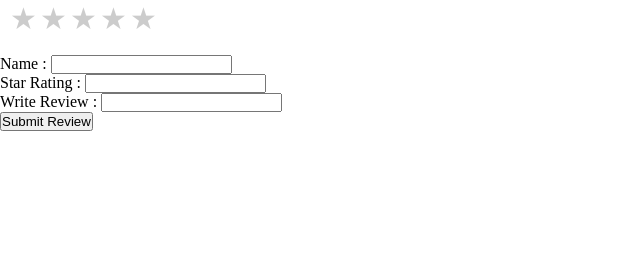
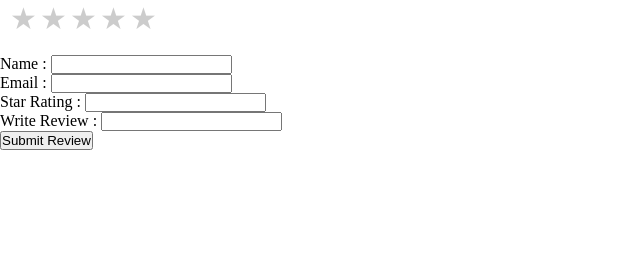
Before and after one commit to d-leeee/RateMyDiningHall, a Django app: page /reviews/ in a window 1280 px wide. Shown: the part 36-300 px from the top of the page, without its empty margins (0-640 px from the left). Run offline with Django 4.2, Linux system fonts and the light colour scheme; data that the repository does not hold is empty.

Commit message:
ignore duplicates

```diff
--- a/RateMyDiningHall/templates/reviews.html
+++ b/RateMyDiningHall/templates/reviews.html
@@ -23,6 +23,7 @@
         <form name='reviews' method='post' action='submitReview'>
             {% csrf_token %}
             Name         : <input type='text' name='name' value=''></br>
+            Email        : <input type="text" name='email' value=''></br>
             Star Rating  : <input type='text' name='stars' value=''></br>
             Write Review : <input type='text' name='review' value=''></br>
             <input type='submit' name='submit' value='Submit Review'>
--- a/RateMyDiningHall/views.py
+++ b/RateMyDiningHall/views.py
@@ -278,13 +278,17 @@ def reviews(request):
 
 def submitReview(request):
     if request.method=='POST':
-        if request.POST.get('name') and request.POST.get('stars') and request.POST.get('review'):
-            save = Database()
-            save.name = request.POST.get('name')
-            save.stars = request.POST.get('stars')
-            save.review = request.POST.get('review')
-            save.food_name = request.session['getFoodText']
-            save.save()
+        if request.POST.get('name') and request.POST.get('stars') and request.POST.get('review') and request.POST.get('email'):
+            try:
+                save = Database()
+                save.name = request.POST.get('name')
+                save.email = request.POST.get('email')
+                save.stars = request.POST.get('stars')
+                save.review = request.POST.get('review')
+                save.food_name = request.session['getFoodText']
+                save.save()
+            except:
+                pass
 
     foods = Database.objects.all().values()
 
```
